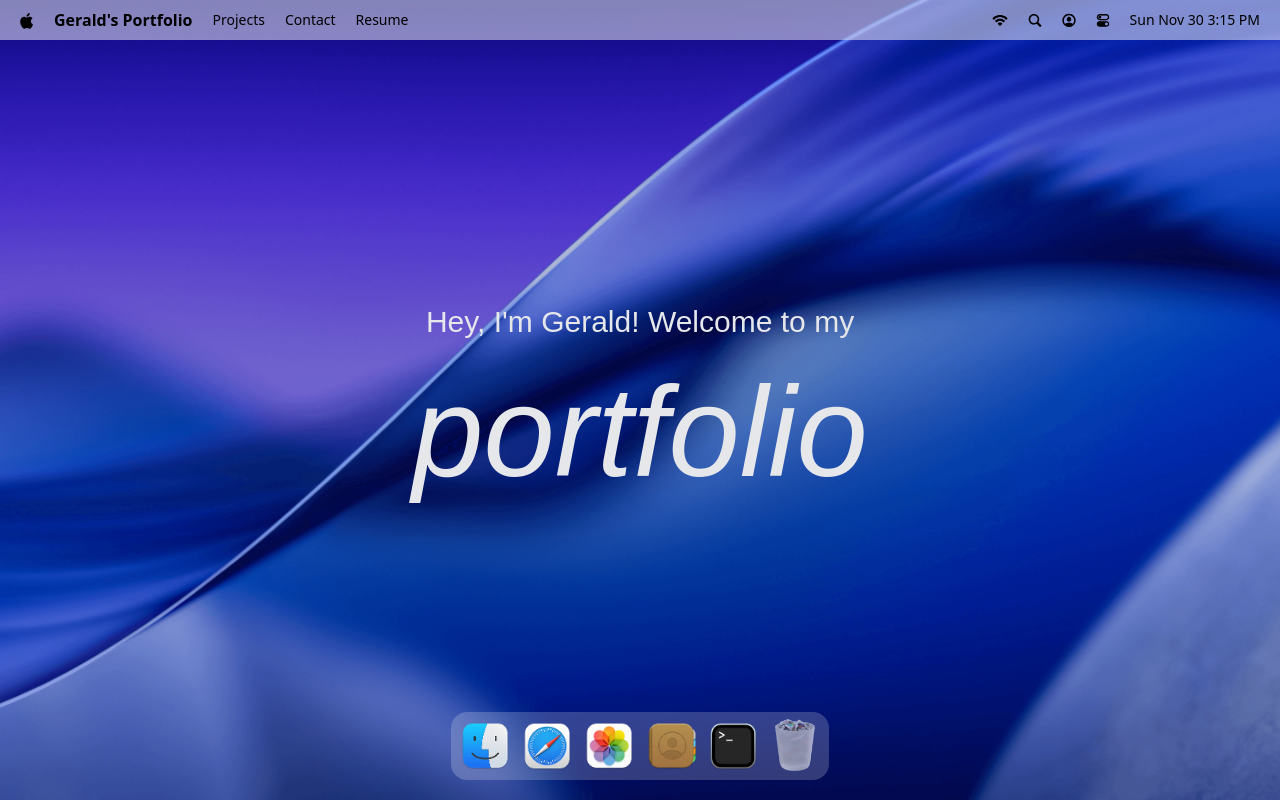
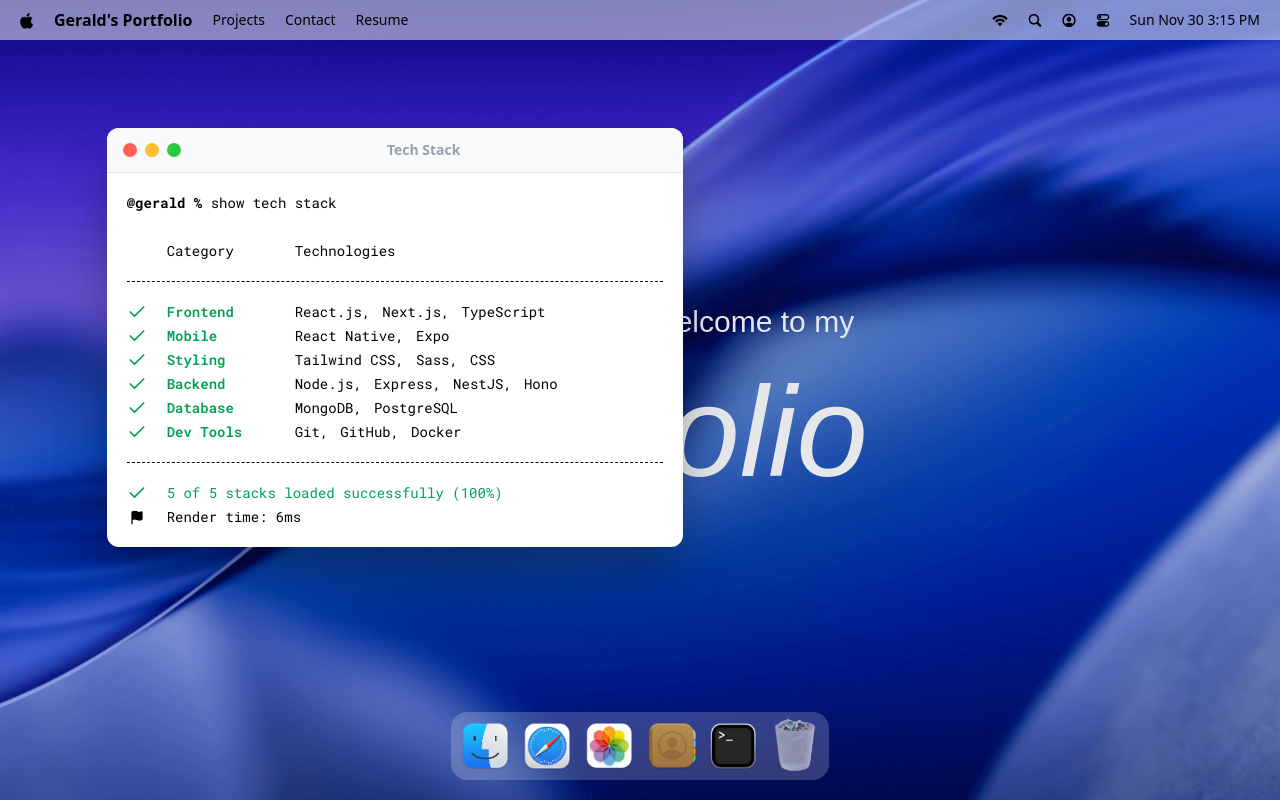
Before and after one commit to gabaal/macos_portfolio, a React (Vite) app: page / in a window 1280 px wide. Both pictures are taken after a click on the button 733 px from the left and 746 px from the top of the page. Built offline with nearby package versions, Linux system fonts and the light colour scheme; a web font is replaced by a local one.

Commit message:
Add Terminal window with tech stack display and window controls

```diff
--- a/src/App.jsx
+++ b/src/App.jsx
@@ -1,5 +1,9 @@
 import { Navbar, Welcome, Dock } from "@components"
+import gsap from "gsap";
+import { Draggable } from "gsap/Draggable"
+import Terminal from "./windows/Terminal";
 
+gsap.registerPlugin(Draggable);
 
 const App = () => {
   return (
@@ -7,6 +11,7 @@
       <Navbar/>
       <Welcome/>
       <Dock/>
+      <Terminal/>
     </main>
   )
 }
--- /dev/null
+++ b/src/components/WindowsControls.jsx
@@ -0,0 +1,15 @@
+import useWindowStore from "../store/window";
+
+const WindowsControls = ({target}) => {
+
+const {closeWindow, minimizeWindow, maximizeWindow} = useWindowStore();
+
+  return (
+    <div id='window-controls'>
+        <div className="close" onClick={()=>closeWindow(target)}></div>
+        <div className="minimize"></div>
+        <div className="maximize"></div>
+    </div>
+  )
+}
+export default WindowsControls
--- /dev/null
+++ b/src/hoc/WindowWrapper.jsx
@@ -0,0 +1,49 @@
+import { useGSAP } from "@gsap/react";
+import useWindowStore from "../store/window";
+
+import { useLayoutEffect, useRef } from "react";
+import gsap from "gsap";
+import { Draggable } from "gsap/Draggable";
+
+const WindowWrapper = (Component, windowKey) => {
+    const wrapped = (props) => {
+        const {focusWindow, windows} = useWindowStore();
+        const {isOpen, zIndex} = windows[windowKey];
+        const ref = useRef(null);
+
+        useGSAP(() => {
+            const el = ref.current;
+            if (!el || !isOpen) return;
+
+            el.style.display = 'block';
+            gsap.fromTo(el, {
+                scale: 0.8, opacity: 0, y:40
+            },{
+                scale: 1, opacity: 1, y:0, duration: 0.4, ease: 'power3.out'
+            })
+        }, [isOpen])
+
+        useGSAP(() => {
+            const el = ref.current;
+            if (!el) return;
+
+           const [instance] = Draggable.create(el, {onPress: () => focusWindow(windowKey)})
+              return () => instance.kill();
+        }, [])
+
+        useLayoutEffect(() => {
+            const el= ref.current;
+            if (!el) return;
+            el.style.display = isOpen ? 'block' : 'none';
+        }, [isOpen])
+
+
+  return (
+    <section id={windowKey} ref={ref} style={{zIndex}} className="absolute"><Component {...props} /></section>
+  )
+}
+wrapped.displayName = `WindowWrapper(${Component.displayName || Component.name || 'Component'})`;
+
+return wrapped
+}
+export default WindowWrapper
--- /dev/null
+++ b/src/windows/Terminal.jsx
@@ -0,0 +1,52 @@
+import { CheckIcon, FlagIcon } from "lucide-react";
+import { techStack } from "../constants";
+import WindowWrapper from "../hoc/WindowWrapper";
+import WindowsControls from "../components/WindowsControls";
+
+const Terminal = () => {
+    return (
+        <>
+            <div id='window-header'>
+                <WindowsControls target="terminal"/>
+                <h2>Tech Stack</h2>
+            </div>
+            <div className="techstack">
+                <p>
+                    <span className="font-bold">
+                        @gerald % </span>
+                    show tech stack</p>
+                <div className="label">
+                    <p className="w-32">Category</p>
+                    <p>Technologies</p>
+                </div>
+
+                <ul className="content">
+                    {techStack.map(({ category, items }) => (
+                        <li key={category} className="flex items-center">
+                            <CheckIcon className="check" size={20}/>
+                            <h3>{category}</h3>
+                            <ul>
+                                {items.map((item, i) => (
+                                    <li key={i}>{item}{i < items.length -1 ? ',' : ''}</li>
+                                ))}
+                            </ul>
+                        </li>
+                    ))}
+                </ul>
+                <div className="footnote">
+                    <p>
+                        <CheckIcon size={20}/>5 of 5 stacks loaded successfully (100%)
+                    </p>
+                    <p className="text-black">
+                        <FlagIcon size={15} fill='black'/>
+                        Render time: 6ms
+                    </p>
+                </div>
+            </div>
+        </>
+    )
+}
+
+const TerminalWindow = WindowWrapper(Terminal, 'terminal');
+
+export default TerminalWindow
```
